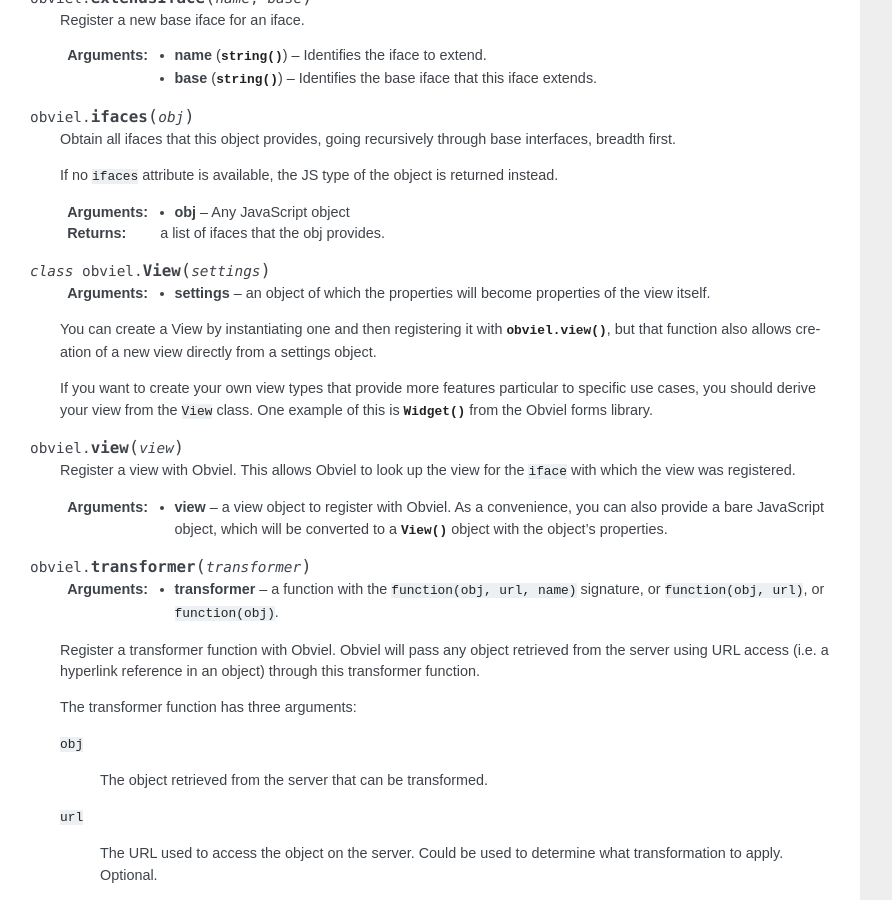
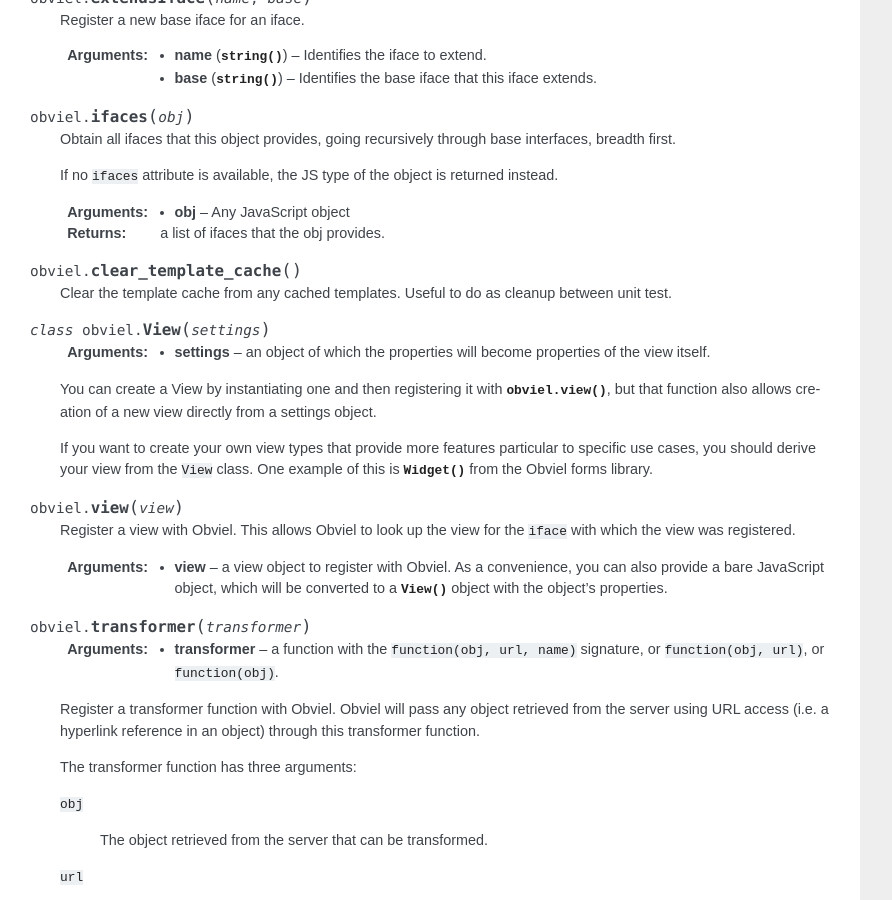
Before and after one commit to obviel/obviel, a Sphinx documentation site: the page built from doc/api.txt, in a window 1280 px wide and 900 px high, scrolled down 545 px. Shown: the whole window, without its empty margins (0-892 px from the left). Built offline with Sphinx 7.4.7, drawn with Linux system fonts in a browser that asks for light colours.

Commit message:
Describe how to clear the template cache.

```diff
--- a/doc/api.txt
+++ b/doc/api.txt
@@ -48,6 +48,11 @@
 
   :param obj: Any JavaScript object
   :returns: a list of ifaces that the obj provides.
+
+.. function:: obviel.clear_template_cache()
+
+  Clear the template cache from any cached templates. Useful to do as
+  cleanup between unit test.
 
 .. class:: obviel.View(settings)
 
```
